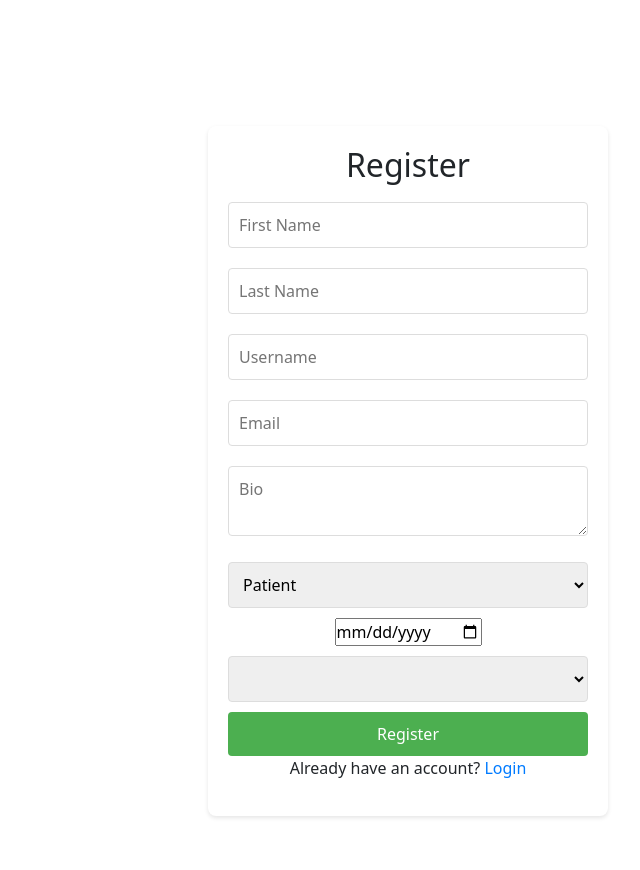
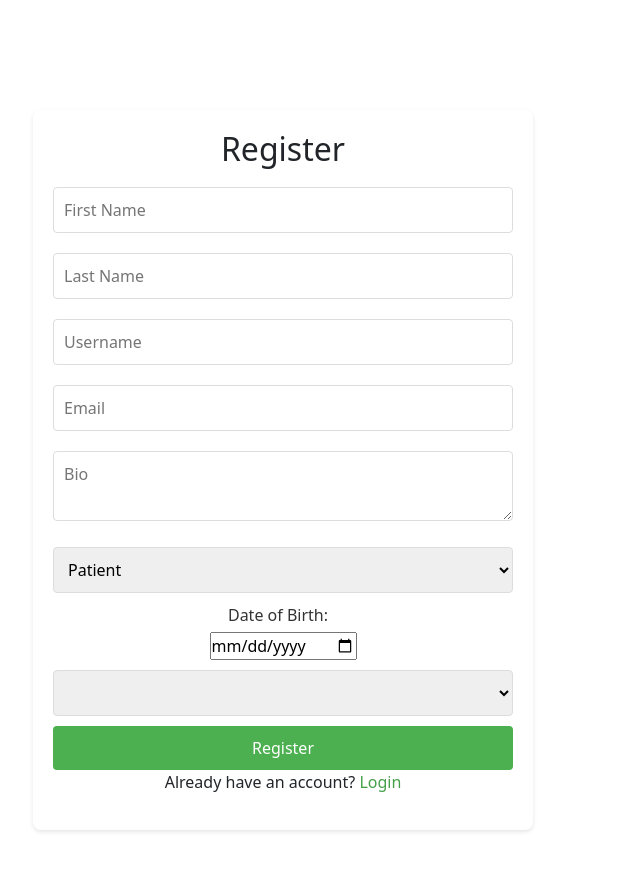
Before and after one commit to Zakaria-Ar/MedInsightHub-FrontEnd, an Angular app: page /register in a window 1280 px wide. Shown: the whole page, without its empty margins (357-997 px from the left). Built offline with nearby package versions, Linux system fonts and the light colour scheme.

Commit message:
Login and registration updated

```diff
--- a/src/app/app.component.html
+++ b/src/app/app.component.html
@@ -1,6 +1,12 @@
 <!-- app.component.html -->
-<app-header *ngIf="router.url !== '/login' && router.url !== '/register'"></app-header>
-<app-sidebar *ngIf="router.url !== '/login' && router.url !== '/register'"></app-sidebar>
-<div class="main-content">
+<div *ngIf="showHeaderAndSidebar">
+  <app-header></app-header>
+  <app-sidebar></app-sidebar>
+  <div class="main-content">
+    <router-outlet></router-outlet>
+  </div>
+</div>
+
+<div *ngIf="!showHeaderAndSidebar" class="centered-content">
   <router-outlet></router-outlet>
 </div>
--- a/src/app/app.component.ts
+++ b/src/app/app.component.ts
@@ -1,5 +1,6 @@
 import { Component } from '@angular/core';
-import { Router } from '@angular/router';
+import { Router, Event, NavigationEnd } from '@angular/router';
+import { filter } from 'rxjs/operators';
 
 @Component({
   selector: 'app-root',
@@ -7,9 +8,18 @@ import { Router } from '@angular/router';
   styleUrls: ['./app.component.css'],
 })
 export class AppComponent {
-  constructor(public router: Router) { }
+  showHeaderAndSidebar: boolean = true;
   title = 'admin-panel-layout';
   sideBarOpen = true;
+
+  constructor(private router: Router) {
+    // Subscribe to router events and determine whether to show the header and sidebar
+    this.router.events.pipe(
+      filter((event: Event): event is NavigationEnd => event instanceof NavigationEnd)
+    ).subscribe((event: NavigationEnd) => {
+      this.showHeaderAndSidebar = !(event.url === '/login' || event.url === '/' || event.url === '/register');
+    });
+  }
 
   sideBarToggler() {
     this.sideBarOpen = !this.sideBarOpen;
--- a/src/app/login/login.component.css
+++ b/src/app/login/login.component.css
@@ -39,3 +39,6 @@
   a:hover {
     text-decoration: underline;
   }
+  a{
+    color: #45a049;
+  }
--- a/src/app/registration/registration.component.css
+++ b/src/app/registration/registration.component.css
@@ -1,6 +1,6 @@
 .registration-container {
     background: #fff;
-    max-width: 400px;
+    width: 500px;
     margin: 40px auto;
     padding: 20px;
     border-radius: 8px;
@@ -8,7 +8,7 @@
     text-align: center;
   }
 
-  input[type="text"], input[type="email"], select, textarea {
+  input[type="text"], input[type="email"],input [type="date"],input [type="number"], select, textarea {
     width: 100%;
     padding: 10px;
     margin: 10px 0;
@@ -39,3 +39,13 @@
   a:hover {
     text-decoration: underline;
   }
+  a{
+    color: #45a049;
+  }
+  label {
+    display: block;
+    margin-bottom: 5px;
+    margin-right: 10px;
+    color: #333;
+    font-size: 16px;
+  }
--- a/src/app/registration/registration.component.html
+++ b/src/app/registration/registration.component.html
@@ -17,11 +17,11 @@
         <div class="form-group">
             <textarea [(ngModel)]="user.bio" name="bio" placeholder="Bio"></textarea>
         </div>
-        <div class="form-group">
-            <select [(ngModel)]="user.user_type" name="user_type">
-                <option [ngValue]="UserType.Doctor">Doctor</option>
-                <option [ngValue]="UserType.Patient">Patient</option>
-            </select>
+        <div class="form-group select-arrow">
+        <select [(ngModel)]="user.user_type" name="user_type">
+            <option [ngValue]="UserType.Doctor">Doctor</option>
+            <option [ngValue]="UserType.Patient">Patient</option>
+        </select>
         </div>
         <!-- Conditional fields based on user type -->
         <div class="form-group" *ngIf="user.user_type === UserType.Doctor">
@@ -29,7 +29,8 @@
             <input type="number" [(ngModel)]="user.doctor_years_of_experience" name="doctor_years_of_experience" placeholder="Years of Experience">
         </div>
         <div class="form-group" *ngIf="user.user_type === UserType.Patient">
-            <input type="date" [(ngModel)]="user.patient_date_of_birth" name="patient_date_of_birth" placeholder="Date of Birth">
+            <label for="patient_date_of_birth">Date of Birth:</label>
+            <input type="date" id="patient_date_of_birth" [(ngModel)]="user.patient_date_of_birth" name="patient_date_of_birth" placeholder="Date of Birth" required>
             <select [(ngModel)]="user.patient_gender" name="patient_gender">
                 <option [ngValue]="UserGender.Male">Male</option>
                 <option [ngValue]="UserGender.Female">Female</option>
--- a/src/styles.css
+++ b/src/styles.css
@@ -103,3 +103,10 @@ body {
   flex-grow: 1;
   background: #fff; /* Assuming a white background for the content */
 }
+/* Add this to your global styles.css or similar */
+.centered-content {
+  display: flex;
+  justify-content: center;
+  align-items: center;
+  min-height: 100vh;
+}
```
